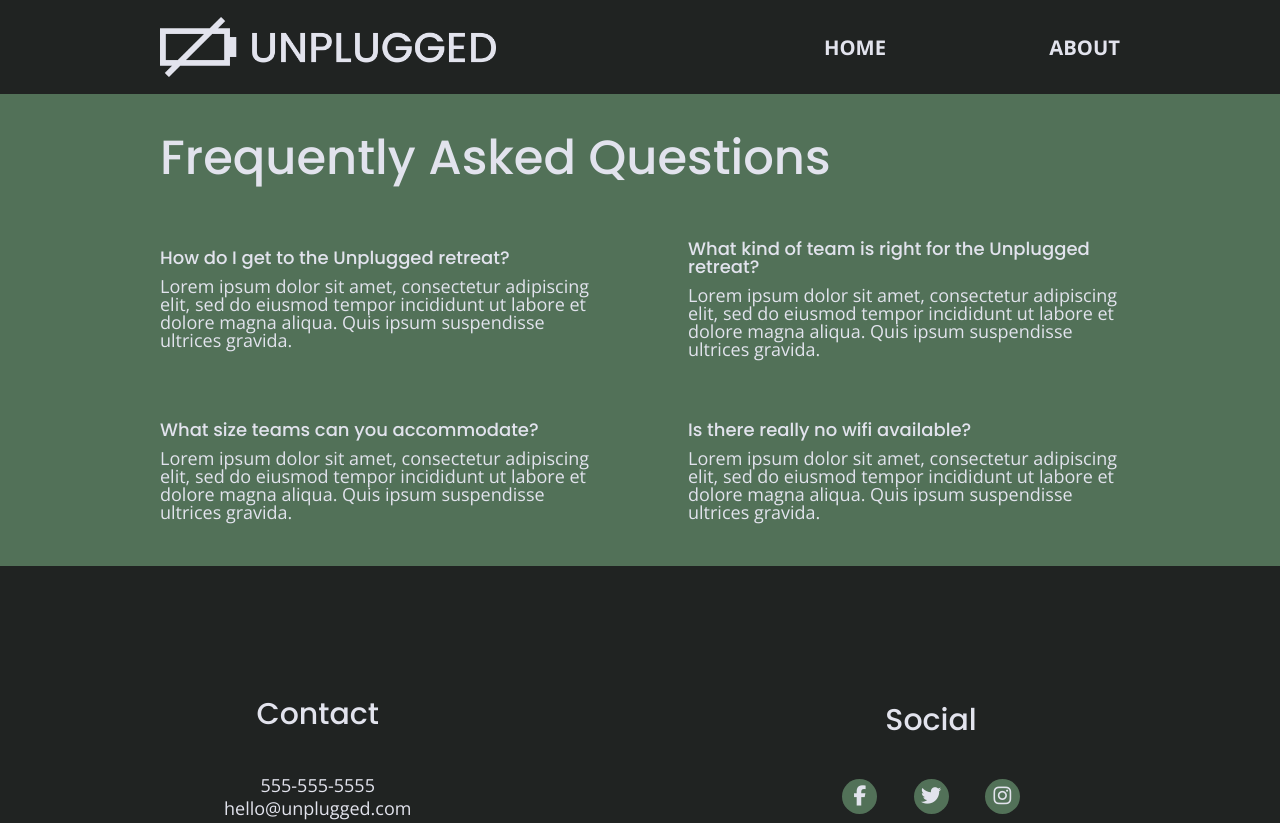
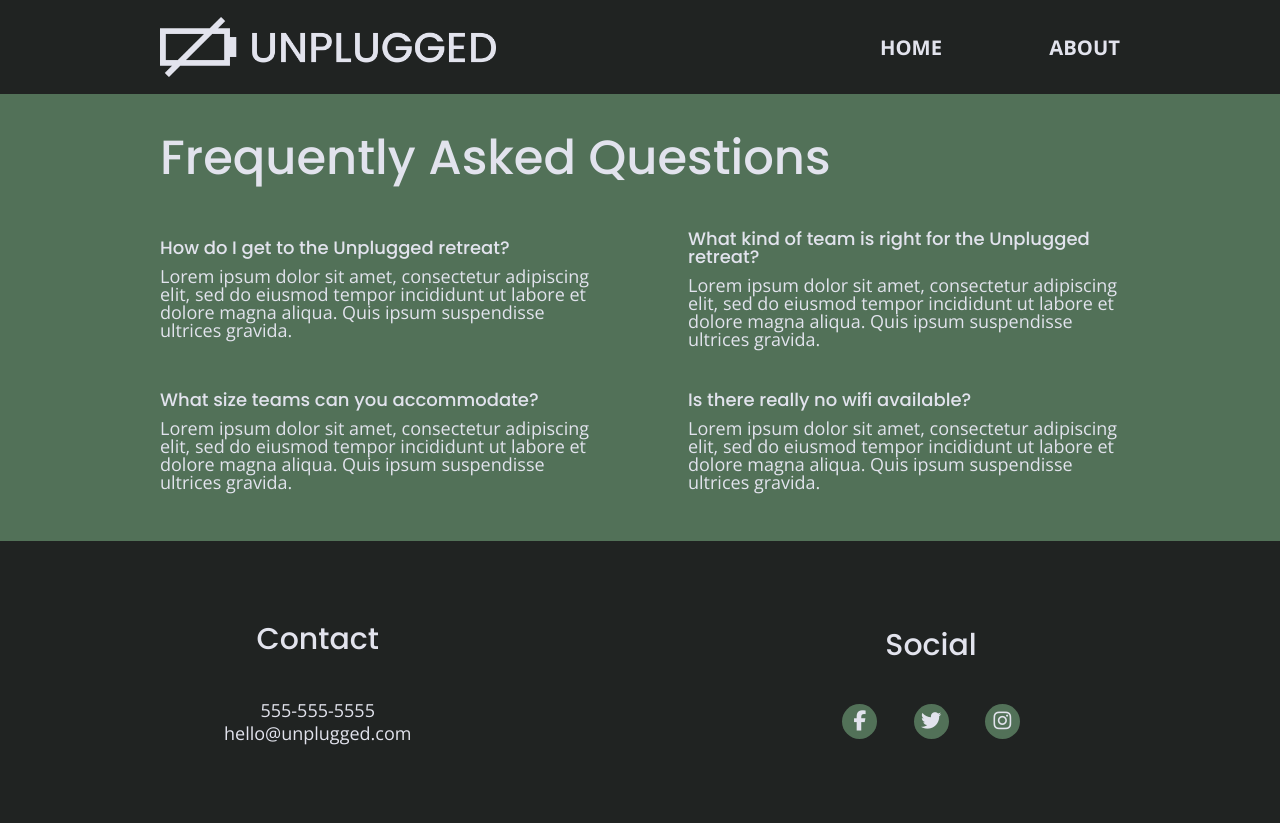
Before and after one commit to lev-will/unplugged-retreat, a website: page faq/index.html in a window 1280 px wide. Shown: the top 823 px of the page. Drawn offline with nearby package versions, Linux system fonts and the light colour scheme.

Commit message:
Proofread styles

```diff
--- a/css/main.css
+++ b/css/main.css
@@ -195,8 +195,9 @@ header nav {
 
 header nav ul {
   display: flex;
-  justify-content: space-around;
+  justify-content: space-between;
   width: 100%;
+  padding: 0;
 }
 
 header nav ul li {
@@ -408,7 +409,7 @@ input[type=button] {
   flex-flow: row wrap;
 }
 
-.faq-content-wrapper {
+.faq .content-wrapper {
   margin: 50px 0 0 0;
   display: flex;
   justify-content: center;
@@ -424,12 +425,12 @@ input[type=button] {
 }
 
 .faq h2 {
-  margin-bottom: 40px;
+  margin-bottom: 30px;
   line-height: 1;
 }
 
-.faq-content {
-  margin-bottom: 50px;
+.faq article {
+  margin-bottom: 20px;
 }
 
 .faq-content h3 {
@@ -555,7 +556,7 @@ input[type=button] {
       justify-content: space-between;
   }
   header nav {
-      width: 35%;
+      width: 25%;
   }
   header nav ul {
       justify-content: space-between;
@@ -627,7 +628,7 @@ input[type=button] {
 
   footer .content-wrapper {
     width: 65%;
-    margin: 100px 0;
+    margin: 80px 0;
   }
   footer .footer-content {
     display: flex;
@@ -641,6 +642,7 @@ input[type=button] {
   footer h3 {
     font-size: 1.5em;
     margin-bottom: 40px;
+    margin-top: 0;
   }
   footer p {
       line-height: 1.285;
@@ -671,6 +673,7 @@ input[type=button] {
   }
   .contact-section .content-wrapper h2 {
     width: 84%;
+    margin: 0;
   }
   .contact-content {
     display: flex;
@@ -689,13 +692,13 @@ input[type=button] {
   }
   .faq-content {
     justify-content: space-between;
-    margin: 0;
+    margin-bottom: 25px;
   }
   .faq article {
     display: flex;
     flex-flow: column wrap;
     flex-basis: 45%;
-    margin-bottom: 45px;
+    margin-bottom: 25px;
   }
   .faq h2 {
     width: 100%;
@@ -778,7 +781,7 @@ input[type=button] {
 
    .mission h2,
   .contact-section .content-wrapper h2 {
-      width: 95%;
+      width: 100%;
       font-size: 3em;
   }
   .contact-content h3 {
```
